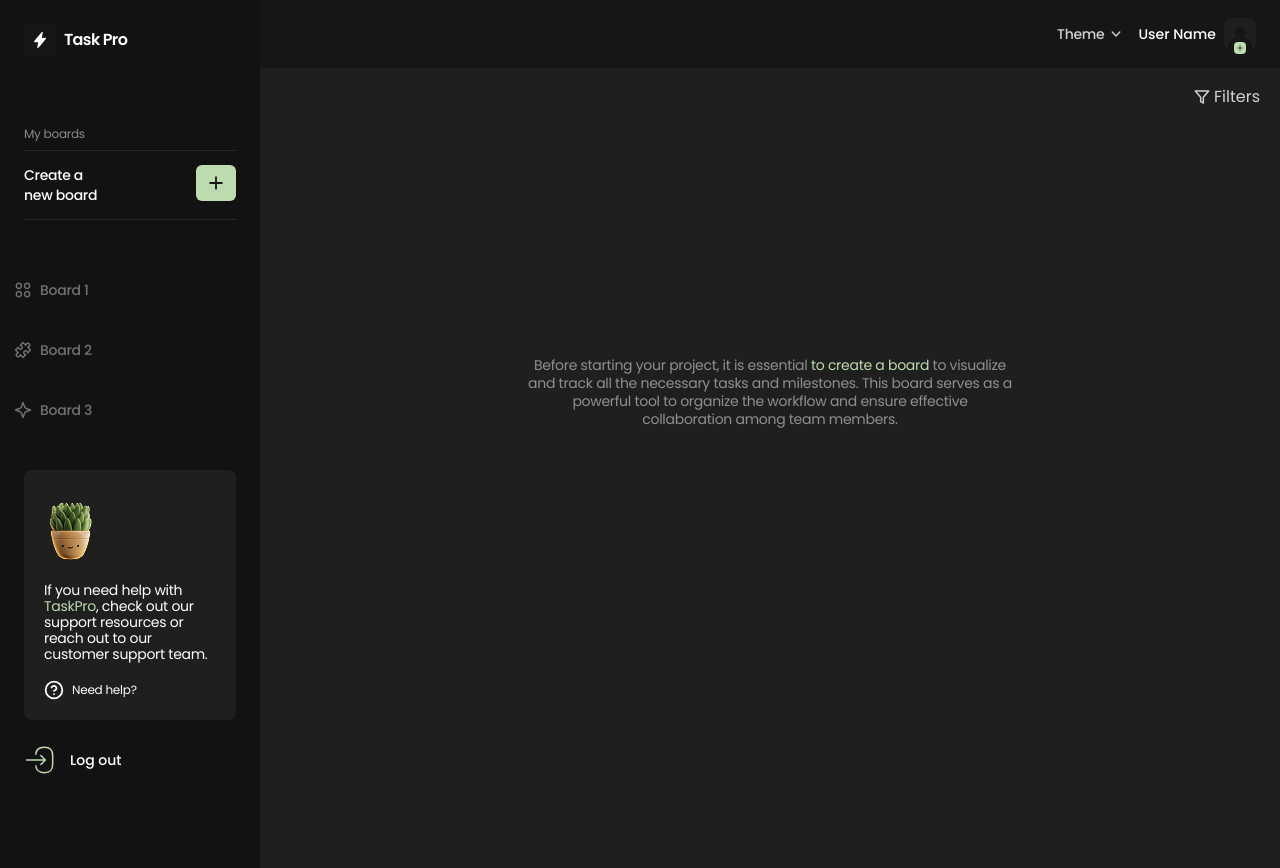
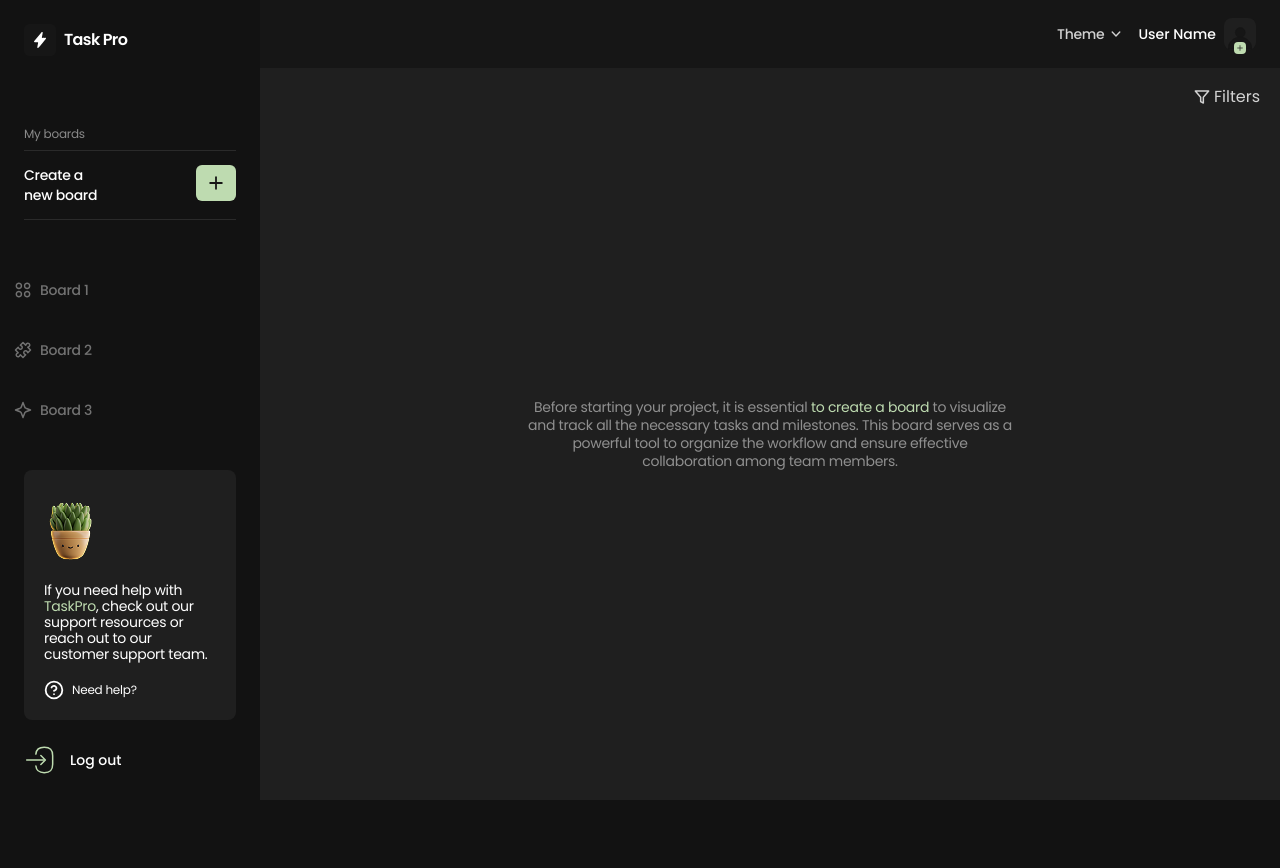
Before and after one commit to DimaOstapchuk91/TaskPro, a React (Vite) app: page /home in a window 1280 px wide. After the commit the page ends 800 px from the top, so only its background shows below. Built offline with nearby package versions, Linux system fonts and the light colour scheme.

Commit message:
change noBoard, add btn for click open create board modal

```diff
--- a/src/components/NoBoardSelected/NoBoardSelected.tsx
+++ b/src/components/NoBoardSelected/NoBoardSelected.tsx
@@ -1,13 +1,35 @@
+import { useState } from 'react';
+import BoardModal from '../modals/BoardModal/BoardModal';
+import Modal from '../modals/Modal';
+
 const NoBoardSelected = () => {
+  const [isOpenCreateModal, setIsOpenCreateModal] = useState<boolean>(false);
+
+  const handleOpenCreateModal = () => {
+    setIsOpenCreateModal(true);
+  };
+
+  const handleCloseCreateModal = () => {
+    setIsOpenCreateModal(false);
+  };
   return (
-    <div className='w-full h-[80%] flex justify-center items-center'>
+    <div className='w-full h-full flex justify-center items-center'>
       <p className='text-xs leading-4 max-w-[335px] text-center text-text-theme/50 -tracking-[0.24px] md:max-w-[486px] md:text-sm md:leading-4.5 md:-tracking-[0.28px]'>
         Before starting your project, it is essential{' '}
-        <span className='text-label-green'>to create a board</span> to visualize
-        and track all the necessary tasks and milestones. This board serves as a
-        powerful tool to organize the workflow and ensure effective
-        collaboration among team members.
+        <button
+          type='button'
+          className='text-brand hover:text-hover'
+          onClick={handleOpenCreateModal}
+        >
+          to create a board
+        </button>{' '}
+        to visualize and track all the necessary tasks and milestones. This
+        board serves as a powerful tool to organize the workflow and ensure
+        effective collaboration among team members.
       </p>
+      <Modal isOpen={isOpenCreateModal} onClose={handleCloseCreateModal}>
+        <BoardModal onClose={handleCloseCreateModal} mode={'create'} />
+      </Modal>
     </div>
   );
 };
--- a/src/pages/HomePage/HomePage.tsx
+++ b/src/pages/HomePage/HomePage.tsx
@@ -5,13 +5,15 @@ import Sidebar from '../../components/Sidebar/Sidebar';
 
 const HomePage = () => {
   return (
-    <section className='w-full flex'>
-      <div className='w-full max-w-[260px] hidden xl:flex'>
+    <section className='w-full h-screen flex overflow-hidden'>
+      <div className='hidden max-w-[260px]  xl:flex flex-shrink-0'>
         <Sidebar />
       </div>
-      <div className='w-full flex flex-col'>
+      <div className='flex-1 relative flex flex-col'>
         <Header />
-        <Outlet />
+        <div className='flex-1 overflow-auto'>
+          <Outlet />
+        </div>
       </div>
     </section>
   );
--- a/src/pages/ScreensPage/ScreensPage.tsx
+++ b/src/pages/ScreensPage/ScreensPage.tsx
@@ -6,7 +6,7 @@ import sprite from '../../assets/sprite.svg';
 const ScreensPage = () => {
   const { boardId } = useParams<string>();
   return (
-    <section className='w-full h-screen bg-bg-light p-5 relative'>
+    <section className='w-full h-full bg-bg-light relative p-5'>
       <button
         className='absolute top-5 right-5 flex items-center gap-1 stroke-text-theme/80 text-text-theme/80 hover:stroke-hover hover:text-hover '
         type='button'
```
